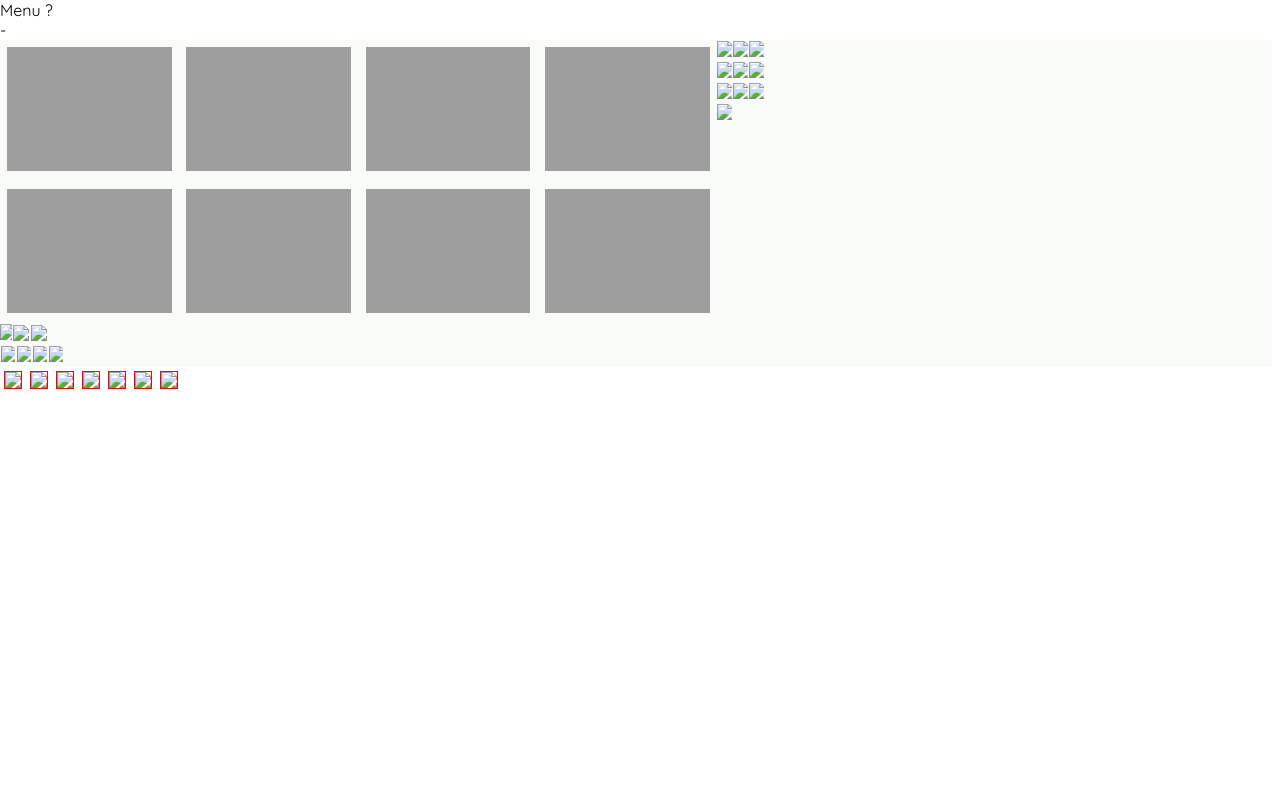
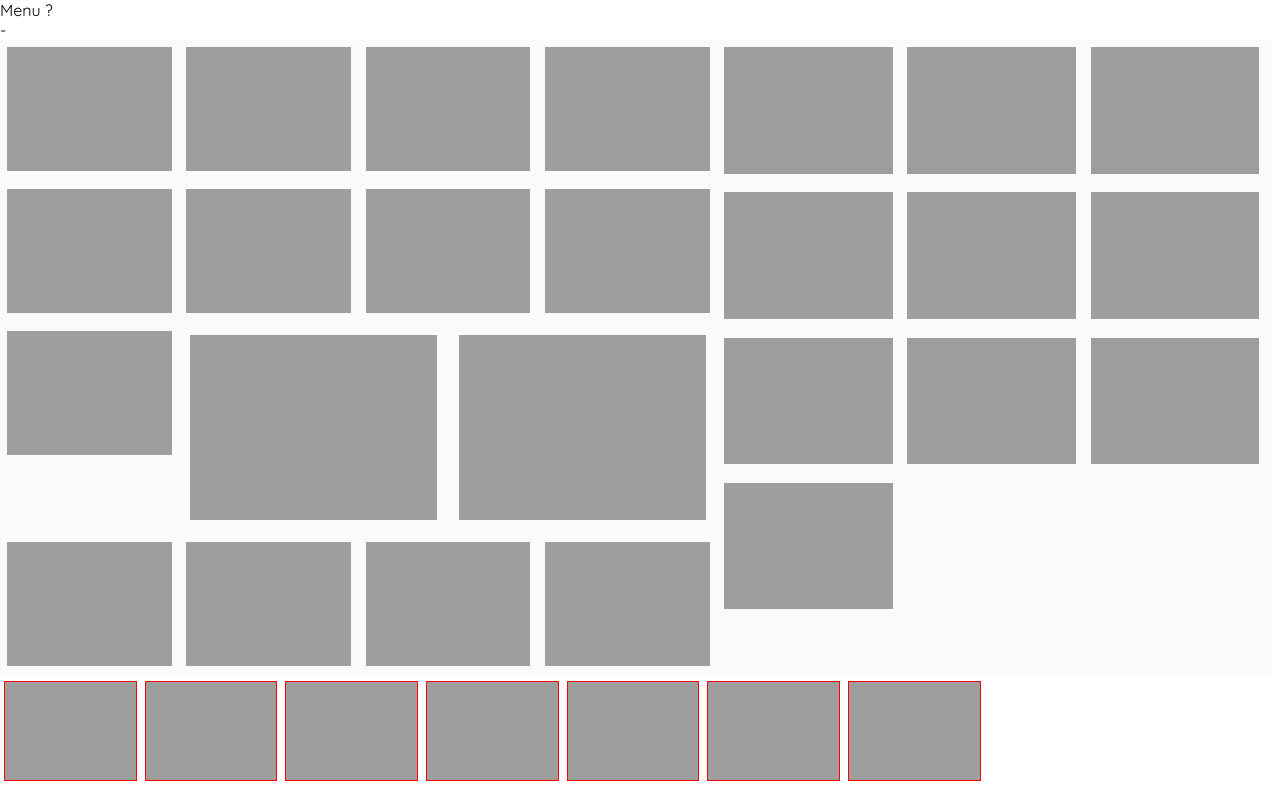
Before and after one commit to paulsturn/emma-norwich, a plain HTML site: page index.htm in a window 1280 px wide. Drawn offline with Linux system fonts and the light colour scheme; the site is published under a folder, as on GitHub Pages, so addresses that start at the root find nothing; grey boxes are pictures that could not be loaded.

Commit message:
Updated letter location

```diff
--- a/index.htm
+++ b/index.htm
@@ -56,15 +56,15 @@
       <div class="letter-section">
 
         <div class="flex-down letter-25">
-          <div class="letter" data-letter="o"><img class="img-o" src="/img/Letters/o.png"></div>
+          <div class="letter" data-letter="o"><img class="img-o" src="img/Letters/o.png"></div>
         </div>
 
         <div class="flex-down letter-37-5">
-          <div class="letter" data-letter="p"><img class="img-p" src="/img/Letters/p.png"></div>
+          <div class="letter" data-letter="p"><img class="img-p" src="img/Letters/p.png"></div>
         </div>
 
         <div class="flex-down letter-37-5">
-          <div class="letter" data-letter="q"><img class="img-q" src="/img/Letters/q.png"></div>
+          <div class="letter" data-letter="q"><img class="img-q" src="img/Letters/q.png"></div>
         </div>
       </div>
 
@@ -75,19 +75,19 @@
       <div class="letter-section">
 
         <div class="letter-25">
-          <div class="letter" data-letter="u"><img class="img-u" src="/img/Letters/u.png"></div>
+          <div class="letter" data-letter="u"><img class="img-u" src="img/Letters/u.png"></div>
         </div>
 
         <div class="letter-25">
-          <div class="letter" data-letter="v"><img class="img-v" src="/img/Letters/v.png"></div>
+          <div class="letter" data-letter="v"><img class="img-v" src="img/Letters/v.png"></div>
         </div>
 
         <div class="letter-25">
-          <div class="letter" data-letter="w"><img class="img-w" src="/img/Letters/w.png"></div>
+          <div class="letter" data-letter="w"><img class="img-w" src="img/Letters/w.png"></div>
         </div>
 
         <div class="letter-25">
-          <div class="letter" data-letter="x"><img class="img-x" src="/img/Letters/x.png"></div>
+          <div class="letter" data-letter="x"><img class="img-x" src="img/Letters/x.png"></div>
         </div>
       </div>
     </div>
@@ -98,20 +98,20 @@
     <div class="letter-wrapper">
       <div class="letter-section">
         <div class="flex-down letter-33">
-          <div class="letter" data-letter="e"><img class="img-e" src="/img/Letters/e.png"></div>
-          <div class="letter" data-letter="l"><img class="img-l" src="/img/Letters/l.png"></div>
-          <div class="letter" data-letter="r"><img class="img-r" src="/img/Letters/r.png"></div>
-          <div class="letter" data-letter="y"><img class="img-y" src="/img/Letters/y.png"></div>
+          <div class="letter" data-letter="e"><img class="img-e" src="img/Letters/e.png"></div>
+          <div class="letter" data-letter="l"><img class="img-l" src="img/Letters/l.png"></div>
+          <div class="letter" data-letter="r"><img class="img-r" src="img/Letters/r.png"></div>
+          <div class="letter" data-letter="y"><img class="img-y" src="img/Letters/y.png"></div>
         </div>
         <div class="flex-down letter-33">
-          <div class="letter" data-letter="f"><img class="img-f" src="/img/Letters/f.png"></div>
-          <div class="letter" data-letter="m"><img class="img-m" src="/img/Letters/m.png"></div>
-          <div class="letter" data-letter="s"><img class="img-s" src="/img/Letters/s.png"></div>
+          <div class="letter" data-letter="f"><img class="img-f" src="img/Letters/f.png"></div>
+          <div class="letter" data-letter="m"><img class="img-m" src="img/Letters/m.png"></div>
+          <div class="letter" data-letter="s"><img class="img-s" src="img/Letters/s.png"></div>
         </div>
         <div class="flex-down letter-33">
-          <div class="letter" data-letter="g"><img class="img-g" src="/img/Letters/g.png"></div>
-          <div class="letter" data-letter="n"><img class="img-n" src="/img/Letters/n.png"></div>
-          <div class="letter" data-letter="t"><img class="img-g" src="/img/Letters/t.png"></div>
+          <div class="letter" data-letter="g"><img class="img-g" src="img/Letters/g.png"></div>
+          <div class="letter" data-letter="n"><img class="img-n" src="img/Letters/n.png"></div>
+          <div class="letter" data-letter="t"><img class="img-g" src="img/Letters/t.png"></div>
         </div>
       </div>
     </div>
@@ -131,13 +131,13 @@
 
 
 <div class="words">
-    <div class="letter" data-letter="n"><img class="img-n" src="/img/Letters/n.png"></div>
-    <div class="letter" data-letter="o"><img class="img-o" src="/img/Letters/o.png"></div>
-    <div class="letter" data-letter="r"><img class="img-r" src="/img/Letters/r.png"></div>
-    <div class="letter" data-letter="w"><img class="img-w" src="/img/Letters/w.png"></div>
-    <div class="letter" data-letter="i"><img class="img-i" src="/img/Letters/i.png"></div>
-    <div class="letter" data-letter="c"><img class="img-c" src="/img/Letters/c.png"></div>
-    <div class="letter" data-letter="h"><img class="img-h" src="/img/Letters/h.png"></div>
+    <div class="letter" data-letter="n"><img class="img-n" src="img/Letters/n.png"></div>
+    <div class="letter" data-letter="o"><img class="img-o" src="img/Letters/o.png"></div>
+    <div class="letter" data-letter="r"><img class="img-r" src="img/Letters/r.png"></div>
+    <div class="letter" data-letter="w"><img class="img-w" src="img/Letters/w.png"></div>
+    <div class="letter" data-letter="i"><img class="img-i" src="img/Letters/i.png"></div>
+    <div class="letter" data-letter="c"><img class="img-c" src="img/Letters/c.png"></div>
+    <div class="letter" data-letter="h"><img class="img-h" src="img/Letters/h.png"></div>
 </div>
 
 
```
